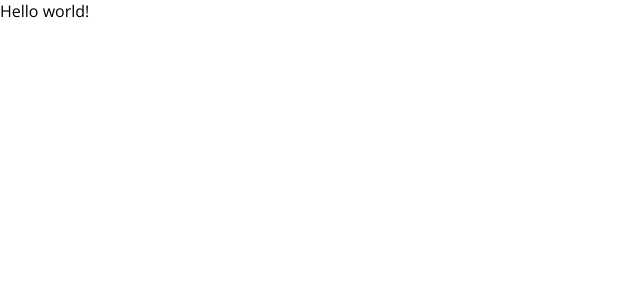
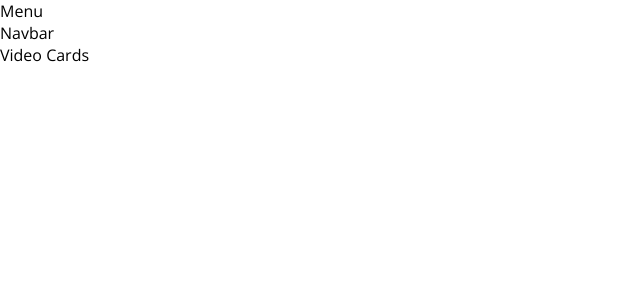
Before and after one commit to Json-Ram/MemeHub, a React (Create React App) app in the folder client/: page / in a window 1280 px wide. Shown: the top 300 px of the page, without its empty margins (0-640 px from the left). Built offline with nearby package versions, Linux system fonts and the light colour scheme.

Commit message:
Create initial skeleton with Menu, Navbar and Video section

```diff
--- a/client/package.json
+++ b/client/package.json
@@ -1,5 +1,5 @@
 {
-  "name": "booking",
+  "name": "memehub",
   "version": "0.1.0",
   "private": true,
   "dependencies": {
@@ -8,7 +8,9 @@
     "@testing-library/user-event": "^13.5.0",
     "react": "^18.0.0",
     "react-dom": "^18.0.0",
+    "react-router-dom": "^6.3.0",
     "react-scripts": "5.0.1",
+    "styled-components": "^5.3.5",
     "web-vitals": "^2.1.4"
   },
   "scripts": {
--- a/client/src/App.js
+++ b/client/src/App.js
@@ -1,8 +1,24 @@
+import styled from "styled-components";
+import Menu from "./components/Menu";
+import Navbar from "./components/Navbar";
+
+const Container = styled.div``;
+
+const Main = styled.div``;
+
+const Wrapper = styled.div``;
+
 function App() {
   return (
-    <div>
-      Hello world!
-    </div>
+    <Container>
+      <Menu />
+      <Main>
+        <Navbar />
+        <Wrapper>
+          Video Cards
+        </Wrapper>
+      </Main>
+    </Container>
   );
 }
 
--- /dev/null
+++ b/client/src/components/Menu.jsx
@@ -0,0 +1,9 @@
+import React from 'react'
+
+const Menu = () => {
+  return (
+    <div>Menu</div>
+  )
+}
+
+export default Menu
--- /dev/null
+++ b/client/src/components/Navbar.jsx
@@ -0,0 +1,9 @@
+import React from 'react'
+
+function Navbar() {
+  return (
+    <div>Navbar</div>
+  )
+}
+
+export default Navbar
```
Also changed, not shown: 2 other files (tests, documents, lock files or other folders).
